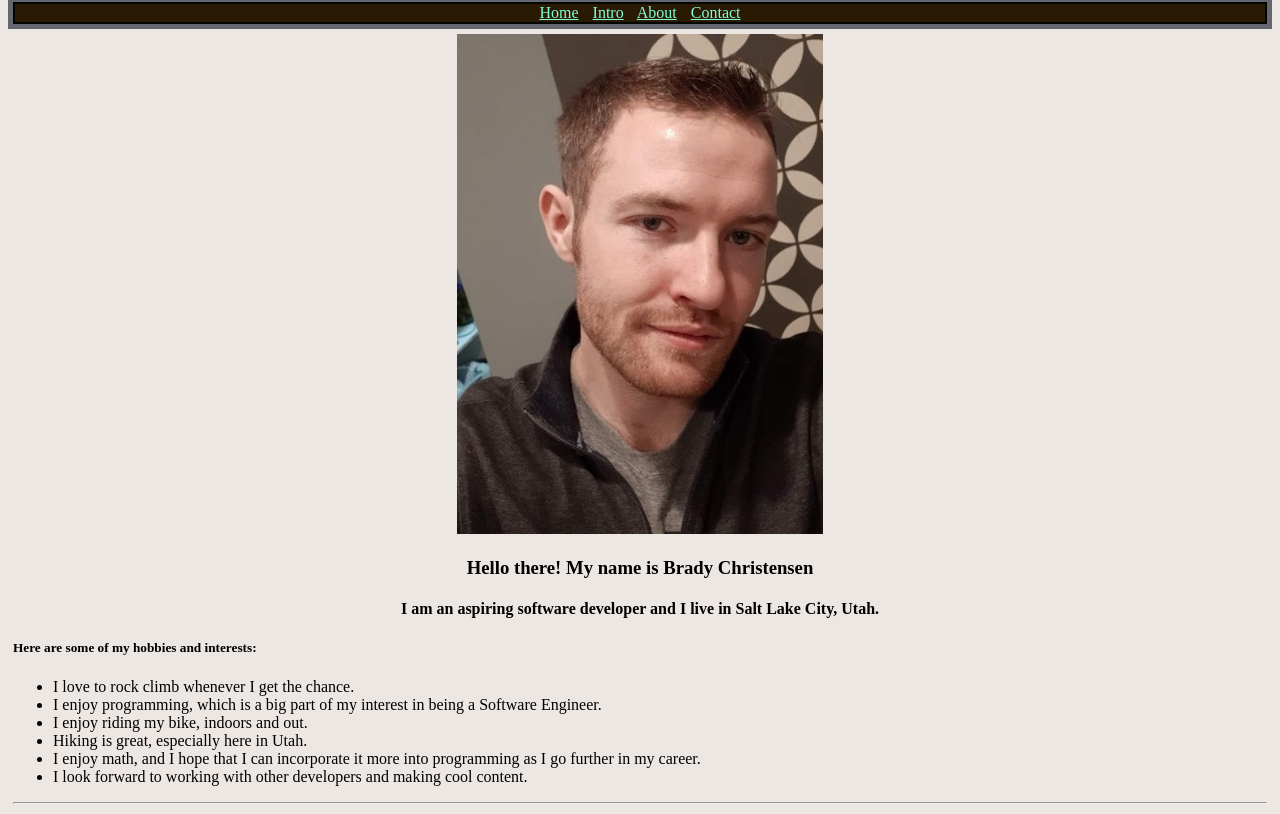
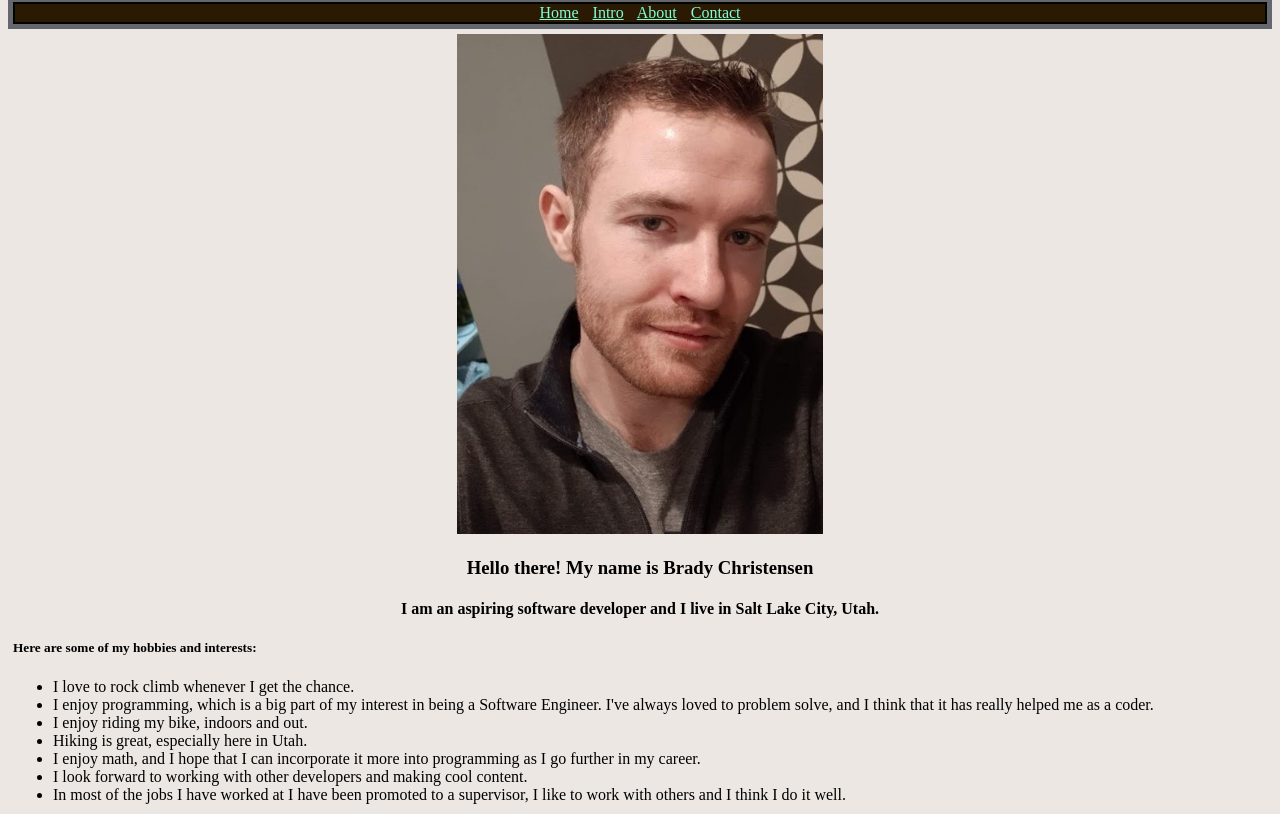
Before and after one commit to brady-ch/myportfolio, a plain HTML site: page index.html in a window 1280 px wide. Shown: the part 138-952 px from the top of the page. Drawn offline with Linux system fonts and the light colour scheme.

Commit message:
Update index.html

```diff
--- a/index.html
+++ b/index.html
@@ -34,7 +34,7 @@
 
 <!-- This is the main tag, it starts with a picture of myself, and a little about me.  -->
 <main>
-  <article>
+
   <section id = "intro">
 <img src = "images/mypicture.jpg" alt = "Brady Christensen">
 <h3> Hello there! My name is Brady Christensen </h3>
@@ -45,11 +45,12 @@
 <h5>Here are some of my hobbies and interests:</h5>
 <ul class = "listformatting">
   <li> I love to rock climb whenever I get the chance.   </li>
-  <li> I enjoy programming, which is a big part of my interest in being a Software Engineer.  </li>
+  <li> I enjoy programming, which is a big part of my interest in being a Software Engineer. I've always loved to problem solve, and I think that it has really helped me as a coder. </li>
   <li> I enjoy riding my bike, indoors and out.</li>
   <li> Hiking is great, especially here in Utah.  </li>
   <li> I enjoy math, and I hope that I can incorporate it more into programming as I go further in my career. </li>
   <li> I look forward to working with other developers and making cool content. </li>
+  <li> In most of the jobs I have worked at I have been promoted to a supervisor, I like to work with others and I think I do it well. </li>
 </ul>
 
 <!-- This is a horizontal rule -->
@@ -64,7 +65,7 @@
 <li>Java</li>
 </ol>
   </section>
-  </article>
+
 <hr>
 
 </main>
```
